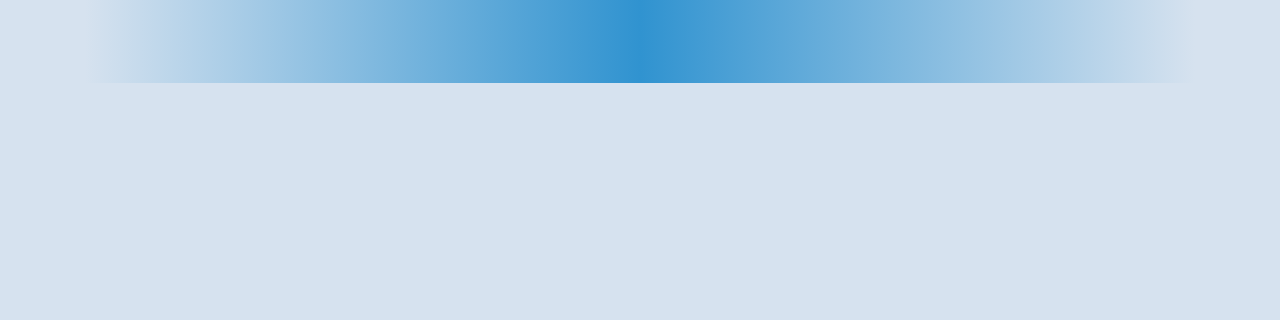
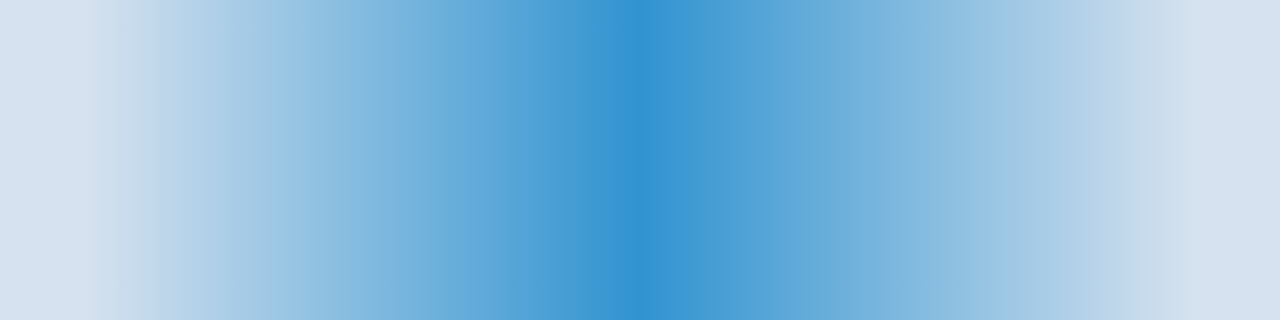
Before and after one commit to arpadherbut/arpadherbut.com, a plain HTML site: page contact.html in a window 1280 px wide. Shown: the part 480-800 px from the top of the page. Drawn offline with Linux system fonts and the light colour scheme.

Commit message:
Stretch the gradient to the bottom of short pages
The page column now fills the viewport so the blue gradient box no longer
stops partway down with a plain band below it. Bump the stylesheet version
so cached copies refresh.

Co-Authored-By: Claude Opus 5.5 <noreply@anthropic.com>

```diff
--- a/contact.html
+++ b/contact.html
@@ -11,7 +11,7 @@
     <link rel="canonical" href="https://arpadherbut.com/contact" />
     <link rel="icon" href="/img/favicon.ico" type="image/x-icon" />
     <link rel="stylesheet" href="/css/bootstrap.min.css" />
-    <link rel="stylesheet" href="/css/mainStyles.css" />
+    <link rel="stylesheet" href="/css/mainStyles.css?v=2" />
     <link
       rel="stylesheet"
       href="https://use.fontawesome.com/releases/v5.8.2/css/all.css"
--- a/css/mainStyles.css
+++ b/css/mainStyles.css
@@ -1,11 +1,35 @@
 body {
   width: 100%;
-  height: 100%;
   padding: 0;
   margin: 0;
 }
 
-/* TODO figure out contact page full-height on bigger screens */
+/* Full-height pages: stretch the content column down to the gradient box
+   (.bg-grad) so short pages don't end with a plain band at the bottom. */
+body {
+  display: flex;
+  flex-direction: column;
+  min-height: 100vh;
+}
+body > section,
+body > main,
+body > section > .container,
+body > main > .container,
+body > section > .container > .jumbotron:not(.bg-grad) {
+  flex: 1 0 auto;
+  display: flex;
+  flex-direction: column;
+}
+body > section > .container > .jumbotron {
+  flex: 1 0 auto;
+  margin-bottom: 0;
+}
+body > main > .container > .bg-grad,
+body > section > .container > .jumbotron > .bg-grad {
+  flex: 1 0 auto;
+  margin-bottom: 0 !important;
+}
+
 .full-height {
   height: 100%;
 }
```
Also changed, not shown: 404.html (+1 -1 lines), index.html (+1 -1 lines), portfolio.html (+1 -1 lines), webdev.html (+1 -1 lines).
